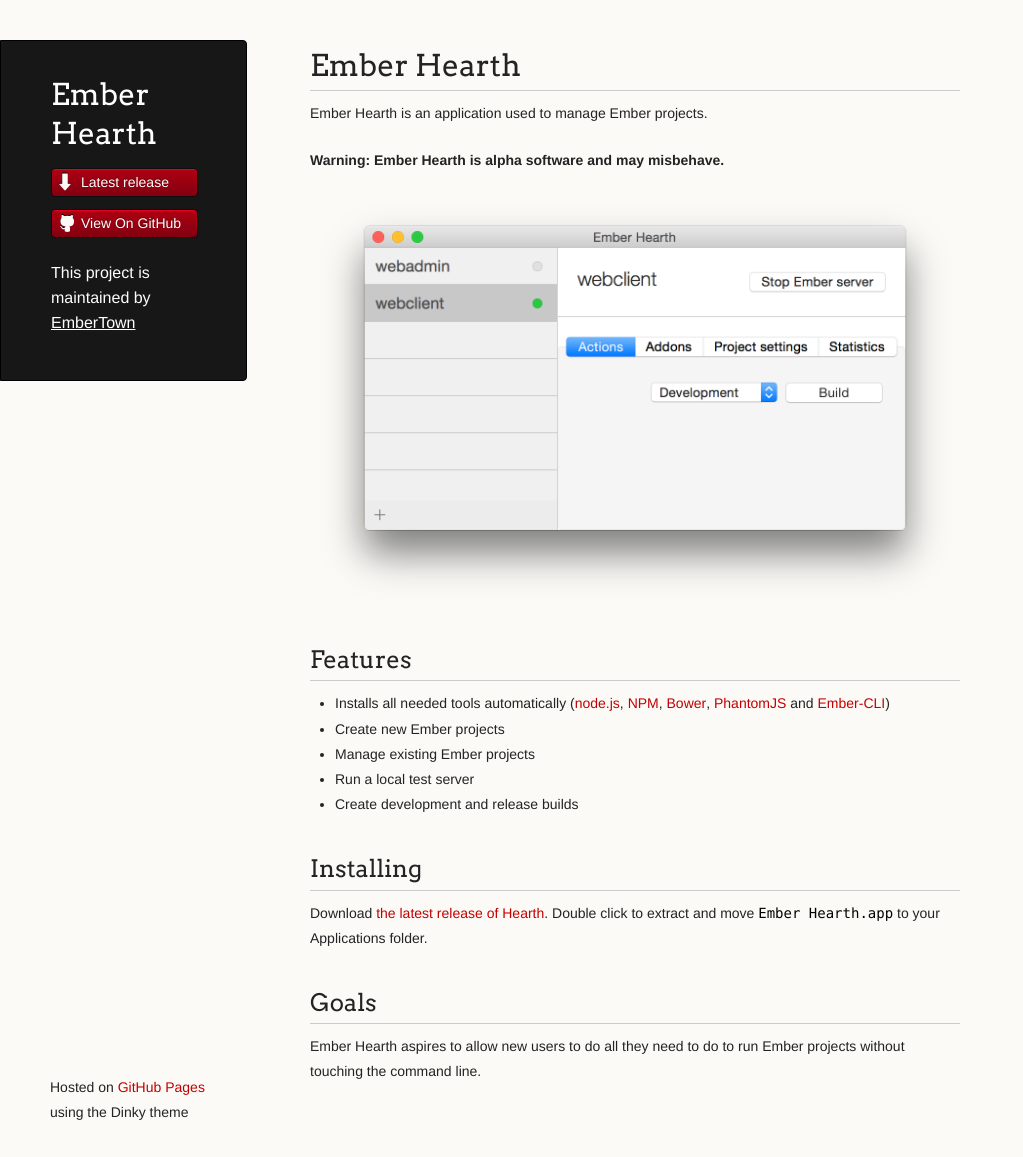
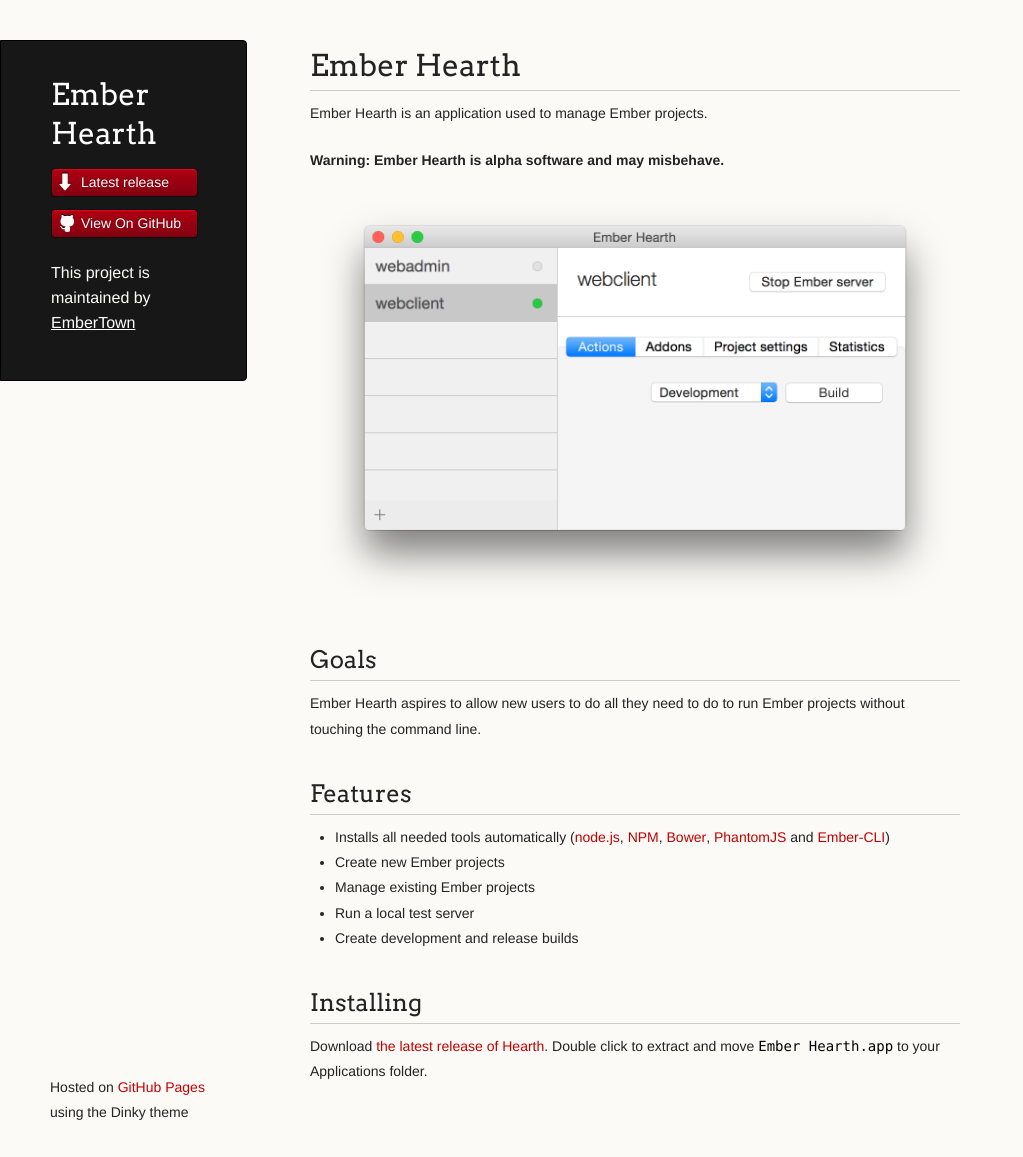
Before and after one commit to EmberTown/ember-hearth, a Jekyll site: the page built from index.md, in a window 1280 px wide and 1157 px high. Shown: the whole window, without its empty margins (0-1023 px from the left). Built offline with Jekyll 4.4.1, drawn with Linux system fonts in a browser that asks for light colours; some of the changed lines change nothing that is shown.

Commit message:
Retrieve the lede

```diff
--- a/index.md
+++ b/index.md
@@ -7,6 +7,9 @@
 **Warning: Ember Hearth is alpha software and may misbehave.**
 
 <img width="666" src="{{"/images/screenshot 0.1.0.png" | prepend: site.baseurl}}" alt="The glory that is Ember Hearth"/>
+
+## Goals
+Ember Hearth aspires to allow new users to do all they need to do to run Ember projects without touching the command line.
 
 ## Features
 * Installs all needed tools automatically ([node.js](http://nodejs.org), [NPM](http://npmjs.com), [Bower](http://bower.io), [PhantomJS](http://phantomjs.org) and [Ember-CLI](http://ember-cli.com))
@@ -18,7 +21,4 @@
 ## Installing
 Download [the latest release of Hearth][releaseurl]. Double click to extract and move `Ember Hearth.app` to your Applications folder.
 
-## Goals
-Ember Hearth aspires to allow new users to do all they need to do to run Ember projects without touching the command line.
-
 [releaseurl]: {%for release in site.categories.release limit:1 %}{{release.package_url}}{% endfor %}
```
